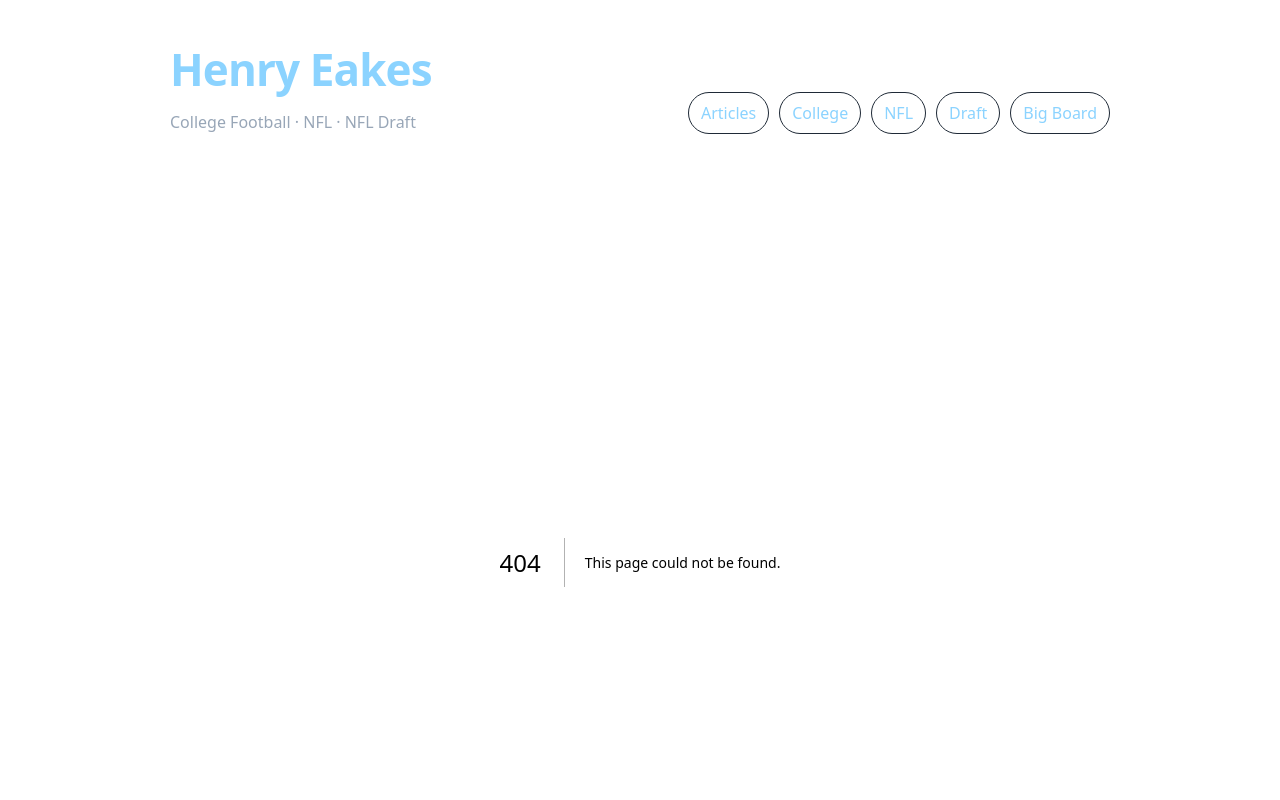
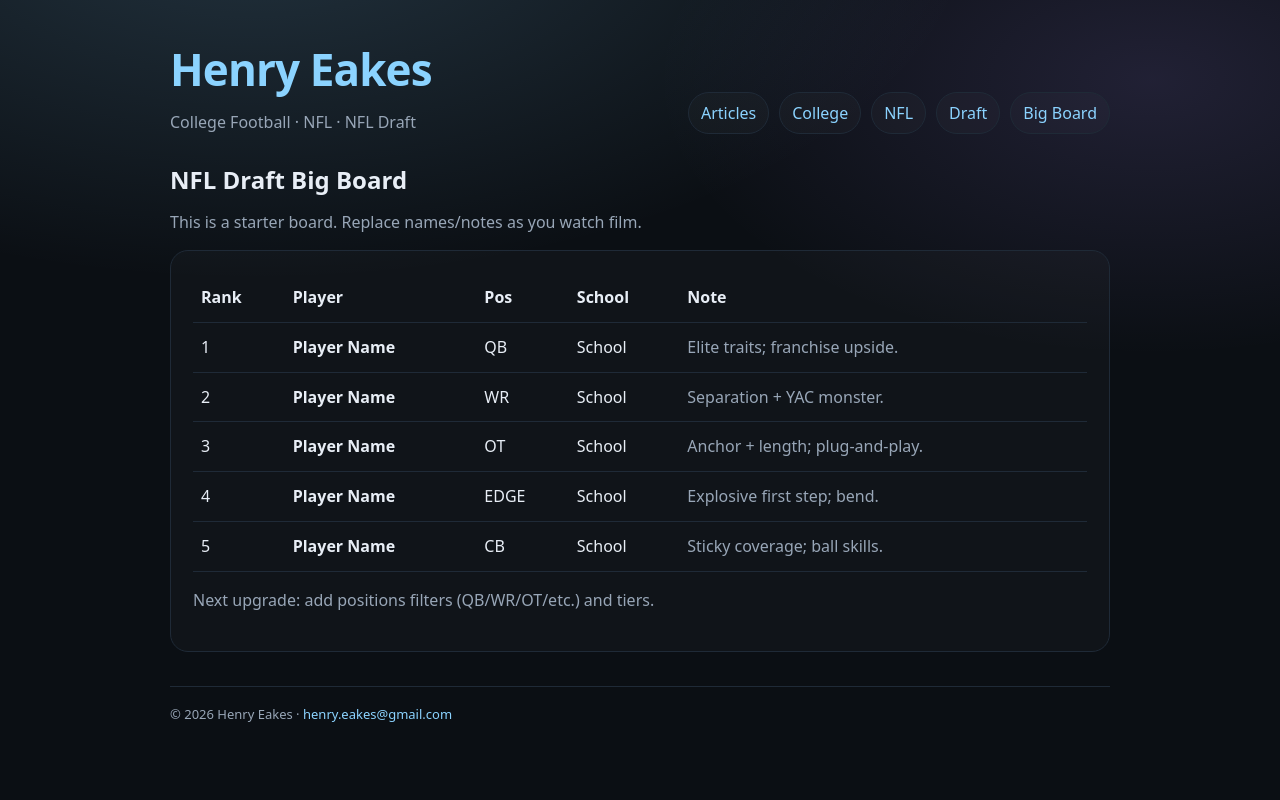
Before and after one commit to henryeakes/henryeakes1, a Next.js app: page /draft/big-board in a window 1280 px wide. Before the commit this address had no page. Shown: the top 800 px of the page. Built offline with nearby package versions, Linux system fonts and the light colour scheme.

Commit message:
Create page.jsx

```diff
--- /dev/null
+++ b/app/draft/big-board/page.jsx
@@ -0,0 +1,51 @@
+export const metadata = { title: "Big Board | Henry Eakes" };
+
+const BIG_BOARD = [
+  { rank: 1, player: "Player Name", pos: "QB", school: "School", note: "Elite traits; franchise upside." },
+  { rank: 2, player: "Player Name", pos: "WR", school: "School", note: "Separation + YAC monster." },
+  { rank: 3, player: "Player Name", pos: "OT", school: "School", note: "Anchor + length; plug-and-play." },
+  { rank: 4, player: "Player Name", pos: "EDGE", school: "School", note: "Explosive first step; bend." },
+  { rank: 5, player: "Player Name", pos: "CB", school: "School", note: "Sticky coverage; ball skills." }
+];
+
+export default function BigBoard() {
+  return (
+    <main>
+      <h2 style={{ margin: "0 0 12px" }}>NFL Draft Big Board</h2>
+      <p style={{ color: "var(--muted)", marginTop: 0 }}>
+        This is a starter board. Replace names/notes as you watch film.
+      </p>
+
+      <div className="article">
+        <div className="prose" style={{ marginTop: 0 }}>
+          <table style={{ width: "100%", borderCollapse: "collapse" }}>
+            <thead>
+              <tr>
+                {["Rank", "Player", "Pos", "School", "Note"].map((h) => (
+                  <th key={h} style={{ textAlign: "left", padding: "10px 8px", borderBottom: "1px solid var(--border)" }}>
+                    {h}
+                  </th>
+                ))}
+              </tr>
+            </thead>
+            <tbody>
+              {BIG_BOARD.map((row) => (
+                <tr key={row.rank}>
+                  <td style={{ padding: "10px 8px", borderBottom: "1px solid var(--border)" }}>{row.rank}</td>
+                  <td style={{ padding: "10px 8px", borderBottom: "1px solid var(--border)" }}><strong>{row.player}</strong></td>
+                  <td style={{ padding: "10px 8px", borderBottom: "1px solid var(--border)" }}>{row.pos}</td>
+                  <td style={{ padding: "10px 8px", borderBottom: "1px solid var(--border)" }}>{row.school}</td>
+                  <td style={{ padding: "10px 8px", borderBottom: "1px solid var(--border)", color: "var(--muted)" }}>{row.note}</td>
+                </tr>
+              ))}
+            </tbody>
+          </table>
+
+          <p style={{ marginTop: 14, color: "var(--muted)" }}>
+            Next upgrade: add positions filters (QB/WR/OT/etc.) and tiers.
+          </p>
+        </div>
+      </div>
+    </main>
+  );
+}
```
